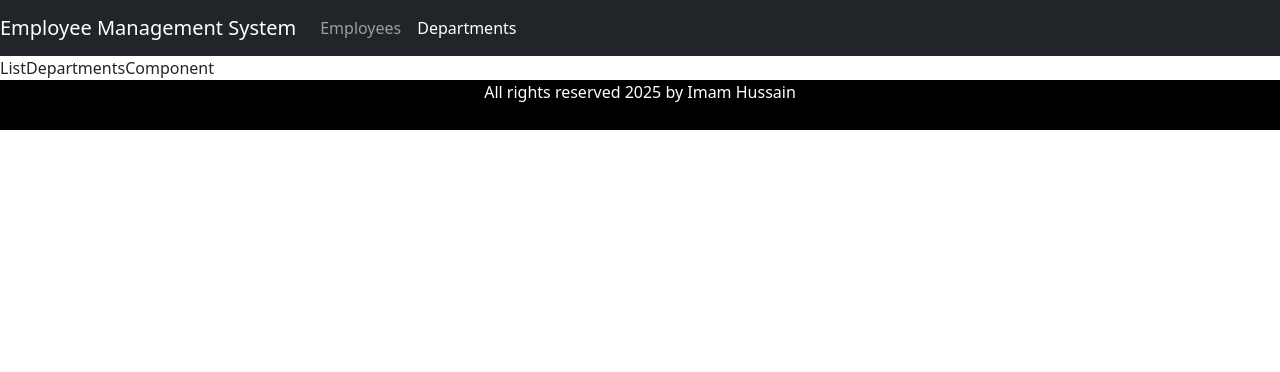
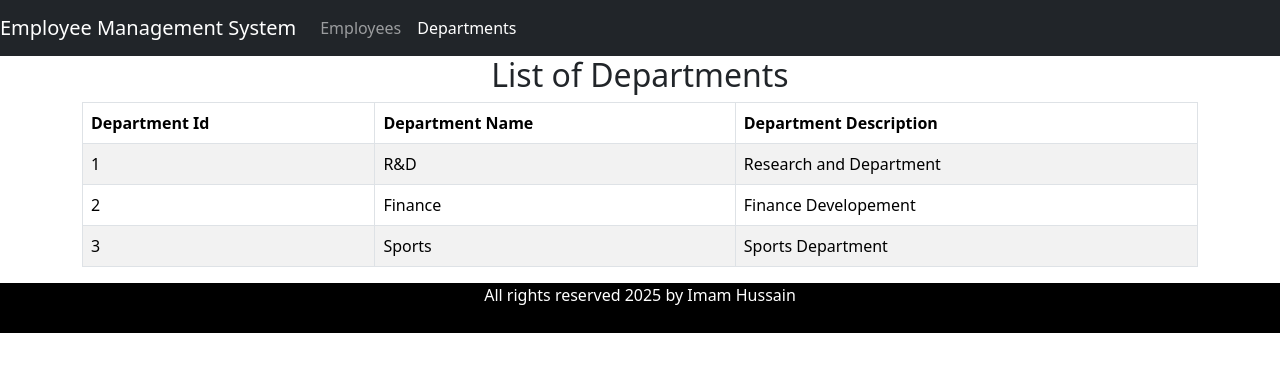
Before and after one commit to mihussain737/ems-frontend, a React (Vite) app: page /departments in a window 1280 px wide. Shown: the top 372 px of the page. Built offline with nearby package versions, Linux system fonts and the light colour scheme.

Commit message:
table with dummy data added

```diff
--- a/src/components/ListDepartmentsComponent.jsx
+++ b/src/components/ListDepartmentsComponent.jsx
@@ -1,8 +1,53 @@
-import React from 'react'
+import React, { useState } from 'react'
 
 const ListDepartmentsComponent = () => {
+
+     let  dummyData=[
+          {
+               "id":1,
+               "departmentName":"R&D",
+               "departmentDescription":"Research and Department"
+          },
+          {
+               "id":2,
+               "departmentName":"Finance",
+               "departmentDescription":"Finance Developement"
+          },
+          {
+               "id":3,
+               "departmentName":"Sports",
+               "departmentDescription":"Sports Department"
+          }
+     ]
+
+     const [departments,setDepartments]=useState(dummyData);
+
+
   return (
-    <div>ListDepartmentsComponent</div>
+    <div className='container'>
+     <h2 className='text-center'>List of Departments</h2>
+     <table className='table table-bordered table-striped'>
+          <thead>
+               <tr>
+                    <th>Department Id</th>
+                    <th>Department Name</th>
+                    <th>Department Description</th>
+               </tr>
+          </thead>
+          <tbody>
+               {
+                    departments.map(department=>
+                         <tr key={department.id}>
+                              <td>{department.id}</td>
+                              <td>{department.departmentName}</td>
+                              <td>{department.departmentDescription}</td>
+                         </tr>
+                    )
+               }
+          </tbody>
+     </table>
+
+    </div>
   )
 }
 
```
